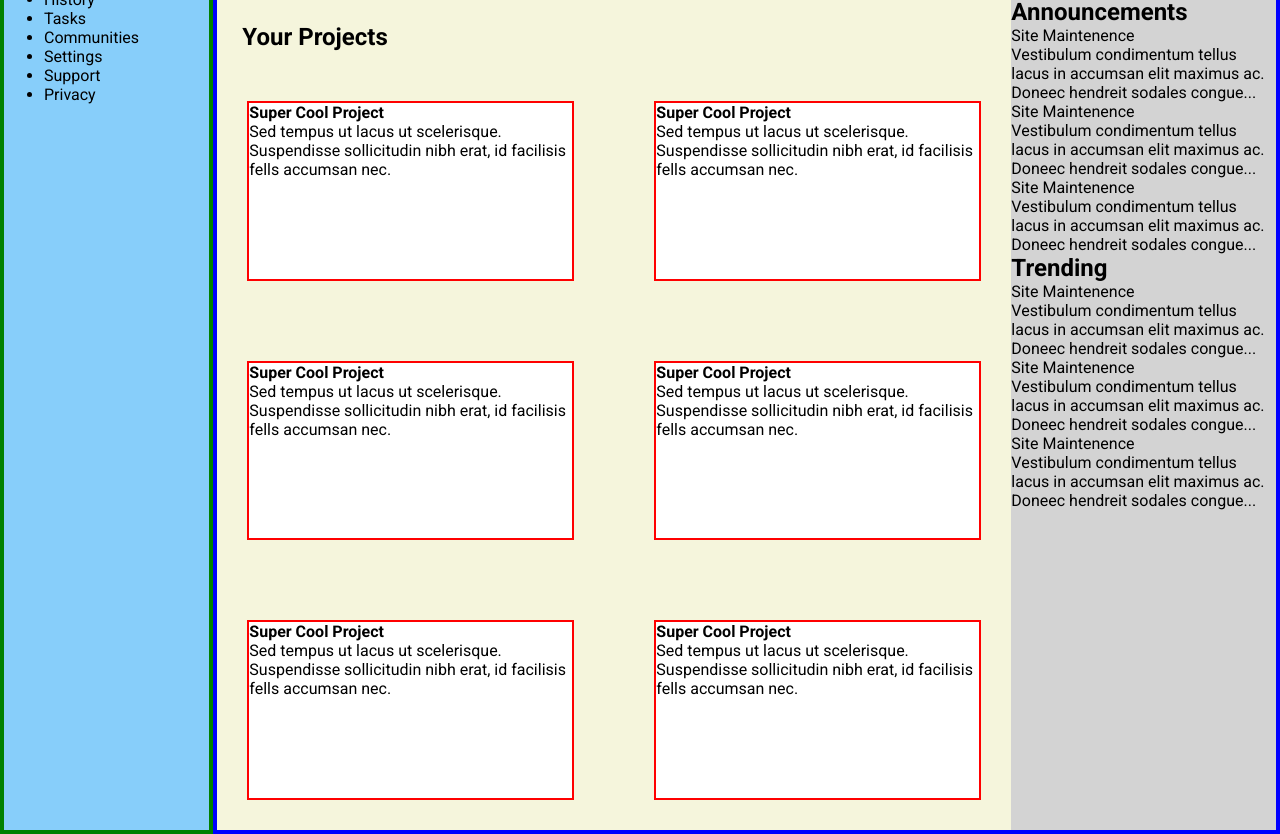
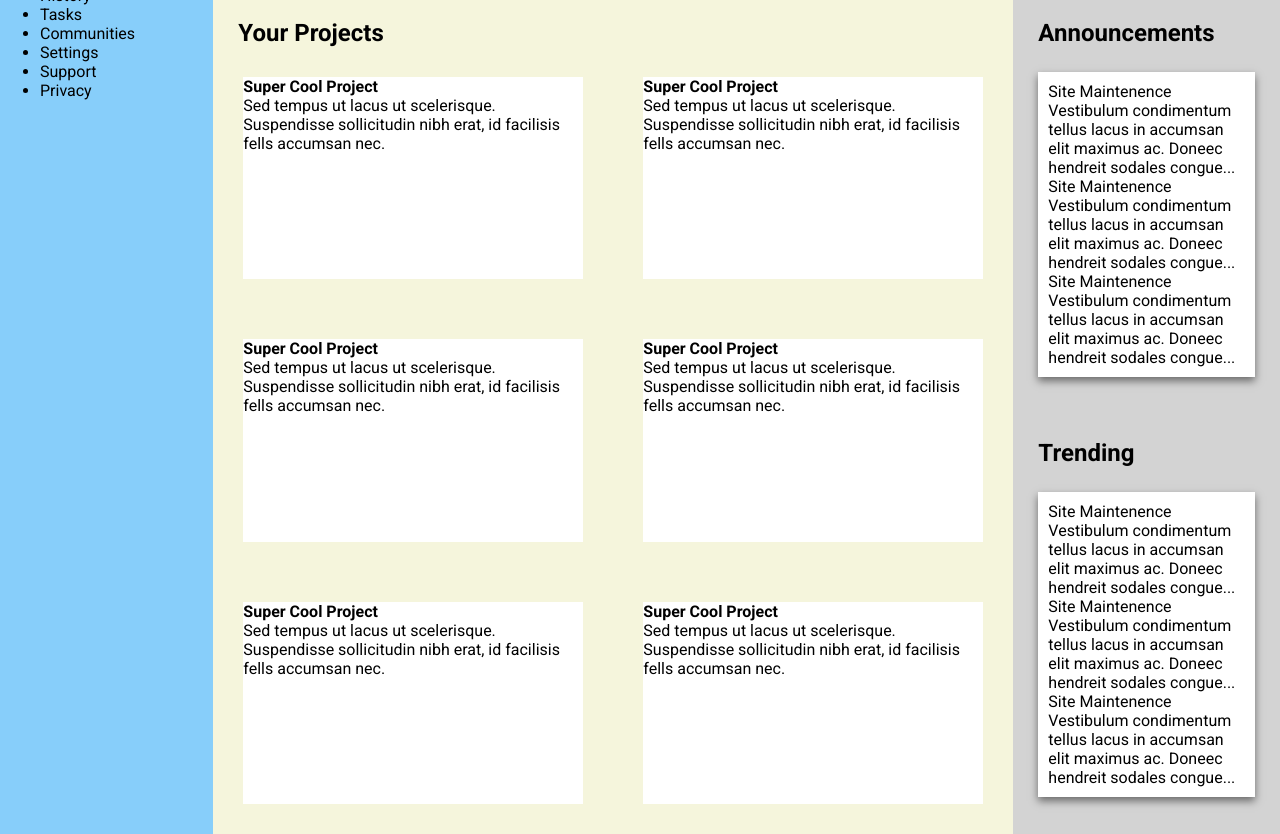
Before and after one commit to WesDev28/admin-dashboard, a plain HTML site: page index.html in a window 1280 px wide. Shown: the part 90-924 px from the top of the page. Drawn offline with Linux system fonts and the light colour scheme; a web font is replaced by a local one.

Commit message:
Add grid layouts to boards section

```diff
--- a/index.html
+++ b/index.html
@@ -86,6 +86,7 @@
                 </div>
             </div>
 
+            <div class="boards">
                 <div class="announce">
                     <h2>Announcements</h2>
                     <div class="tile">
@@ -102,6 +103,7 @@
                         <div class="tile-section">
                             <p class="subtitle"> Site Maintenence </p>
                             <p class="subtext"> Vestibulum condimentum tellus lacus in accumsan elit maximus ac. Doneec hendreit sodales congue...</p>
+                        </div>
                     </div>
                 </div>
 
@@ -126,6 +128,7 @@
                 </div>
             </div>
         </div>
+    </div>
 
 
 </body>
--- a/style.css
+++ b/style.css
@@ -39,40 +39,38 @@ body {
 
 .sidebar {
     background: lightskyblue;
-    border: 4px solid green;
     grid-column: 1;
     grid-row: 1 / -1;
 }
 
 .main-content {
     background:lightgray;
-    border: 4px solid blue;
     grid-column: 2 / 3;
     display:grid;
     grid-template-columns: 3fr 1fr;
+    /* grid-template-rows: auto 1fr 1fr 1fr; */
 }
 
 .article {
     background:beige;
-    grid-column:1;
+    grid-column: 1 / 2;
     display:grid;
-    gap:20px;
     grid-template-columns: 1fr 1fr;
     grid-template-rows: auto 1fr 1fr 1fr;
 }
 
 .article h2 {
-    grid-column: 1 / 3;
     padding:0;
     margin:25px;
     margin-bottom:0;
+    grid-column: 1 / 3;
 }
 
 .card {
     background:white;
-    border:2px solid red;
     width:auto;
     margin:30px;
+
 }
 
 .card .title {
@@ -80,6 +78,46 @@ body {
 
 }
 
+.boards {
+    grid-column: 2 / 3 ;
+    display:grid;
+    grid-template-rows: 1fr 1fr;
+}
+
+.annouce {
+    grid-rows: 1 / 2;
+}
+
+.announce h2 {
+    padding:0;
+    margin:25px;
+}
+
+.announce .tile {
+    margin:25px;
+    padding:10px;
+    background:white;
+    box-shadow: 0 4px 8px rgb(0, 0, 0, 0.5);
+}
+
+
+.trending {
+    grid-rows: 2 / 3;
+}
+
+.trending h2 {
+    padding:0;
+    margin:25px;
+}
+
+.trending .tile {
+    margin:25px;
+    padding:10px;
+    background:white;
+    box-shadow: 0 4px 8px rgb(0, 0, 0, 0.5);
+}
+
+
 
 img {
     width:2rem;
```
Lines whose indentation alone changed are shown as unchanged.
